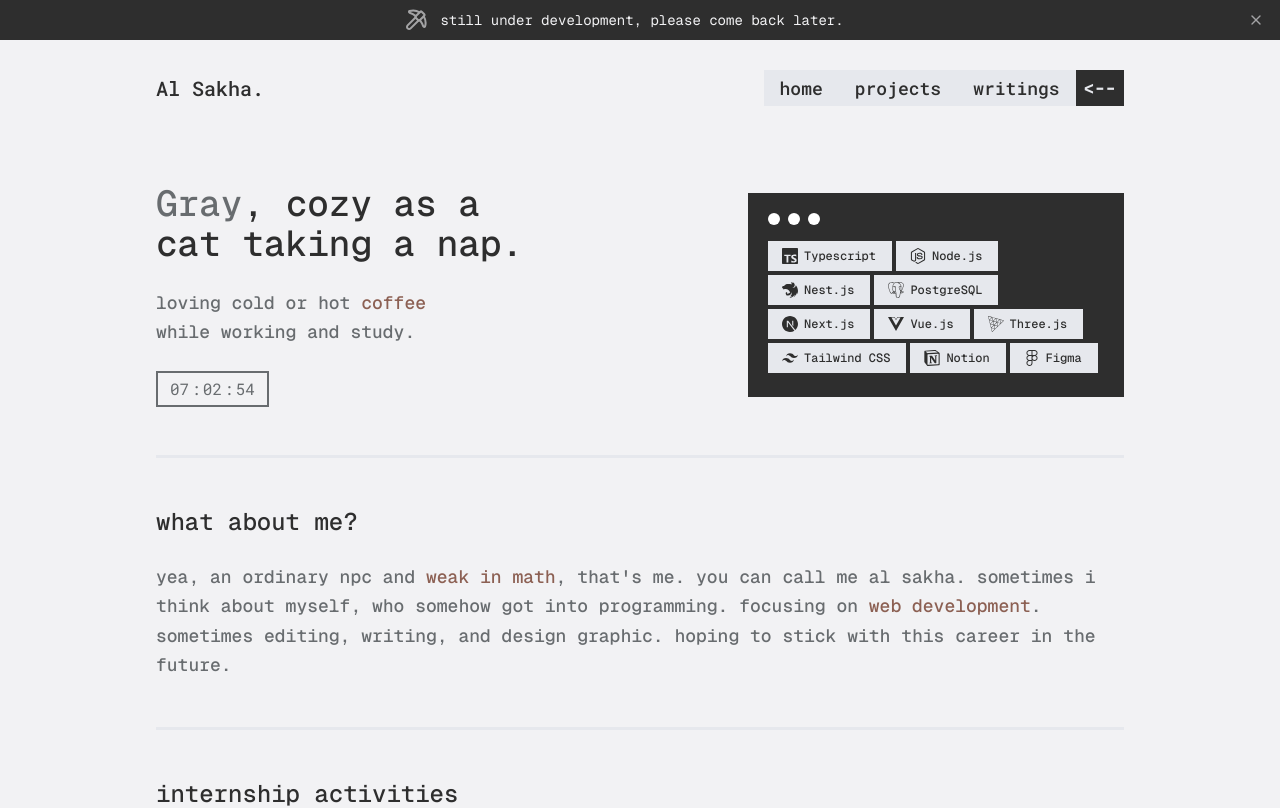
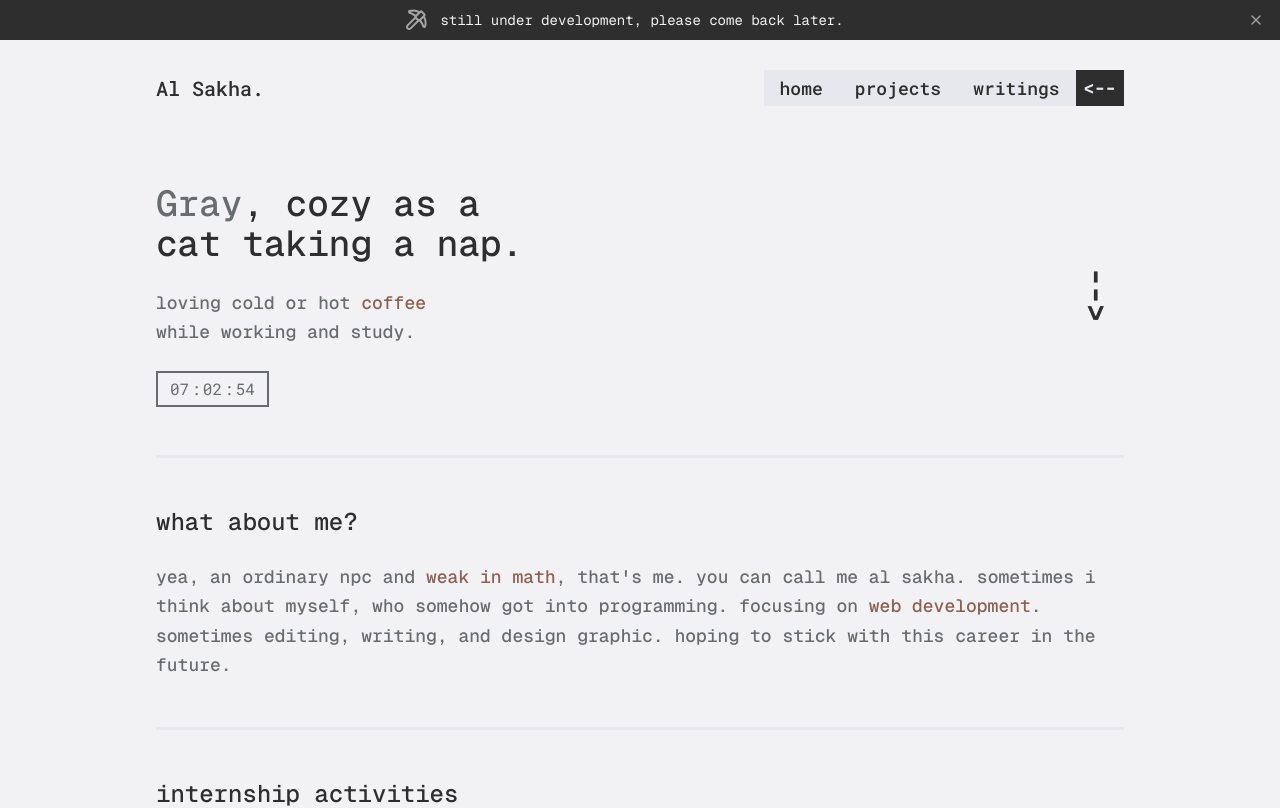
Before and after one commit to IRTIDEATH/Al-Sakha, a Next.js app: page / in a window 1280 px wide. Shown: the top 808 px of the page. Built offline with nearby package versions, Linux system fonts and the light colour scheme.

Commit message:
Add decoration in hero section

```diff
--- a/components/section/home/hero-section.tsx
+++ b/components/section/home/hero-section.tsx
@@ -1,8 +1,5 @@
 "use client";
 
-import { skillBadgeIcon } from "@/constants";
-import { Badge } from "@/components/ui/skill-badge";
-import { Icon } from "@iconify/react";
 import CoffeeText from "@/components/ui/coffee-text";
 import { useReducedMotion } from "motion/react";
 import Image from "next/image";
@@ -10,8 +7,19 @@ import ZetaText from "@/components/ui/zeta-text";
 import dynamic from "next/dynamic";
 import { useEffect, useState } from "react";
 
-const Cursor = dynamic(() => import("@/components/ui/animate-cursor"), {ssr: false});
-const SlidingNumber = dynamic(() => import("@/components/ui/sliding-number"), {ssr: false})
+const Cursor = dynamic(() => import("@/components/ui/animate-cursor"), {
+  ssr: false,
+});
+
+const SlidingNumber = dynamic(() => import("@/components/ui/sliding-number"), {
+  ssr: false,
+});
+
+const TextLoop = dynamic(() => import("@/components/ui/text-loop"), {
+  ssr: false,
+});
+
+
 
 const HeroSection = () => {
   const prefersReducedMotion = useReducedMotion();
@@ -30,7 +38,7 @@ const HeroSection = () => {
 
   return (
     <>
-      <section className="mt-12 flex flex-col md:flex-row items-start md:items-center gap-8 justify-between">
+      <section className="mt-12 relative flex items-end sm:items-center gap-8 justify-between">
         <div className="space-y-6 flex flex-col items-start">
           <h1 className="text-3xl sm:text-4xl font-medium">
             <ZetaText>
@@ -63,8 +71,8 @@ const HeroSection = () => {
                 </Cursor>
               )}
               Gray
-            </ZetaText>,{" "}
-            cozy as a <br /> cat taking a nap.
+            </ZetaText>
+            , cozy as a <br /> cat taking a nap.
           </h1>
           <p className="font-medium text-zeta text-lg">
             loving cold or hot <CoffeeText>coffee</CoffeeText>
@@ -81,21 +89,12 @@ const HeroSection = () => {
             </div>
           </div>
         </div>
-        <div className="bg-foreground p-5 flex flex-col">
-          <ul className="flex mb-4 gap-2">
-            <li className="w-3 h-3 bg-white rounded-full"></li>
-            <li className="w-3 h-3 bg-white rounded-full"></li>
-            <li className="w-3 h-3 bg-white rounded-full"></li>
-          </ul>
-          <div className="w-full md:max-w-[21rem] space-x-[4px] space-y-[4px]">
-            {skillBadgeIcon.map((item, index) => (
-              <Badge key={index}>
-                <Icon className="-ms-0.5 text-[16px]" icon={item.icon} />
-                {item.name}
-              </Badge>
-            ))}
-          </div>
-        </div>
+        <TextLoop className="absolute right-0 font-bold text-2xl sm:text-3xl rotate-90">
+          <span>{"-->"}</span>
+          <span>{"-->"}</span>
+          <span>{"-->"}</span>
+          <span>{"-->"}</span>
+        </TextLoop>
       </section>
     </>
   );
--- /dev/null
+++ b/components/ui/text-loop.tsx
@@ -0,0 +1,72 @@
+"use client";
+import { cn } from "@/lib/utils";
+import {
+  motion,
+  AnimatePresence,
+  Transition,
+  Variants,
+  AnimatePresenceProps,
+} from "motion/react";
+import { useState, useEffect, Children } from "react";
+
+export type TextLoopProps = {
+  children: React.ReactNode[];
+  className?: string;
+  interval?: number;
+  transition?: Transition;
+  variants?: Variants;
+  onIndexChange?: (index: number) => void;
+  trigger?: boolean;
+  mode?: AnimatePresenceProps["mode"];
+};
+
+export default function TextLoop({
+  children,
+  className,
+  interval = 2,
+  transition = { duration: 0.3 },
+  variants,
+  onIndexChange,
+  trigger = true,
+  mode = "popLayout",
+}: TextLoopProps) {
+  const [currentIndex, setCurrentIndex] = useState(0);
+  const items = Children.toArray(children);
+
+  useEffect(() => {
+    if (!trigger) return;
+
+    const intervalMs = interval * 1000;
+    const timer = setInterval(() => {
+      setCurrentIndex((current) => {
+        const next = (current + 1) % items.length;
+        onIndexChange?.(next);
+        return next;
+      });
+    }, intervalMs);
+    return () => clearInterval(timer);
+  }, [items.length, interval, onIndexChange, trigger]);
+
+  const motionVariants: Variants = {
+    initial: { x: -20, opacity: 0 },
+    animate: { x: -0, opacity: 1 },
+    exit: { x: 20, opacity: 0 },
+  };
+
+  return (
+    <div className={cn("relative inline-block whitespace-nowrap", className)}>
+      <AnimatePresence mode={mode} initial={false}>
+        <motion.div
+          key={currentIndex}
+          initial="initial"
+          animate="animate"
+          exit="exit"
+          transition={transition}
+          variants={variants || motionVariants}
+        >
+          {items[currentIndex]}
+        </motion.div>
+      </AnimatePresence>
+    </div>
+  );
+}
```
